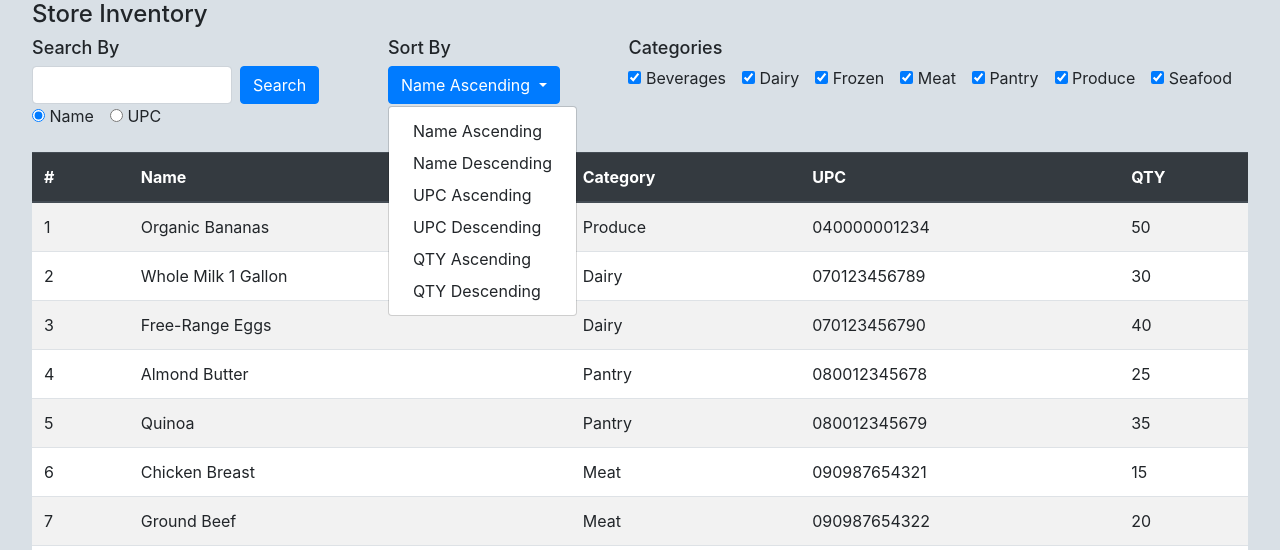
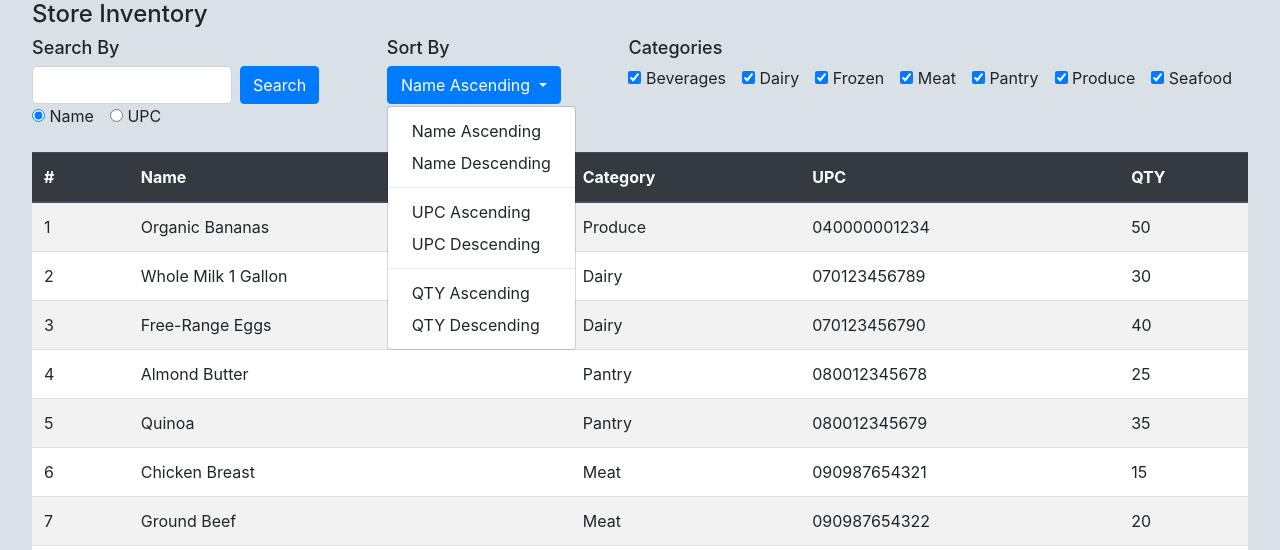
Before and after one commit to M-Valentino/store_inventory, a Django app: page / in a window 1280 px wide, after a click on "Name Ascending". Shown: the top 550 px of the page. Run offline with Django 4.2, Linux system fonts and the light colour scheme; data comes from the database, SQL or seed files in the repository; data that the repository does not hold is empty; some libraries are stand-ins or nearby versions.

Commit message:
improved dropdown styling

```diff
--- a/static/css/style.css
+++ b/static/css/style.css
@@ -89,6 +89,14 @@ input[type="radio"] {
   display: none;
 }
 
+#sortByBtn {
+  width: 174px;
+}
+
+.sort-by-item {
+  cursor: pointer;
+}
+
 .hover-rows tr:hover {
   box-shadow: inset 0 0 0 0.125rem var(--primary);
   cursor: pointer;
--- a/templates/home.html
+++ b/templates/home.html
@@ -82,6 +82,7 @@
                 >
                   Name Descending
                 </div>
+                <div class="dropdown-divider"></div>
                 <div
                   class="dropdown-item sort-by-item"
                   data-value="UPC Ascending"
@@ -94,6 +95,7 @@
                 >
                   UPC Descending
                 </div>
+                <div class="dropdown-divider"></div>
                 <div
                   class="dropdown-item sort-by-item"
                   data-value="QTY Ascending"
```
